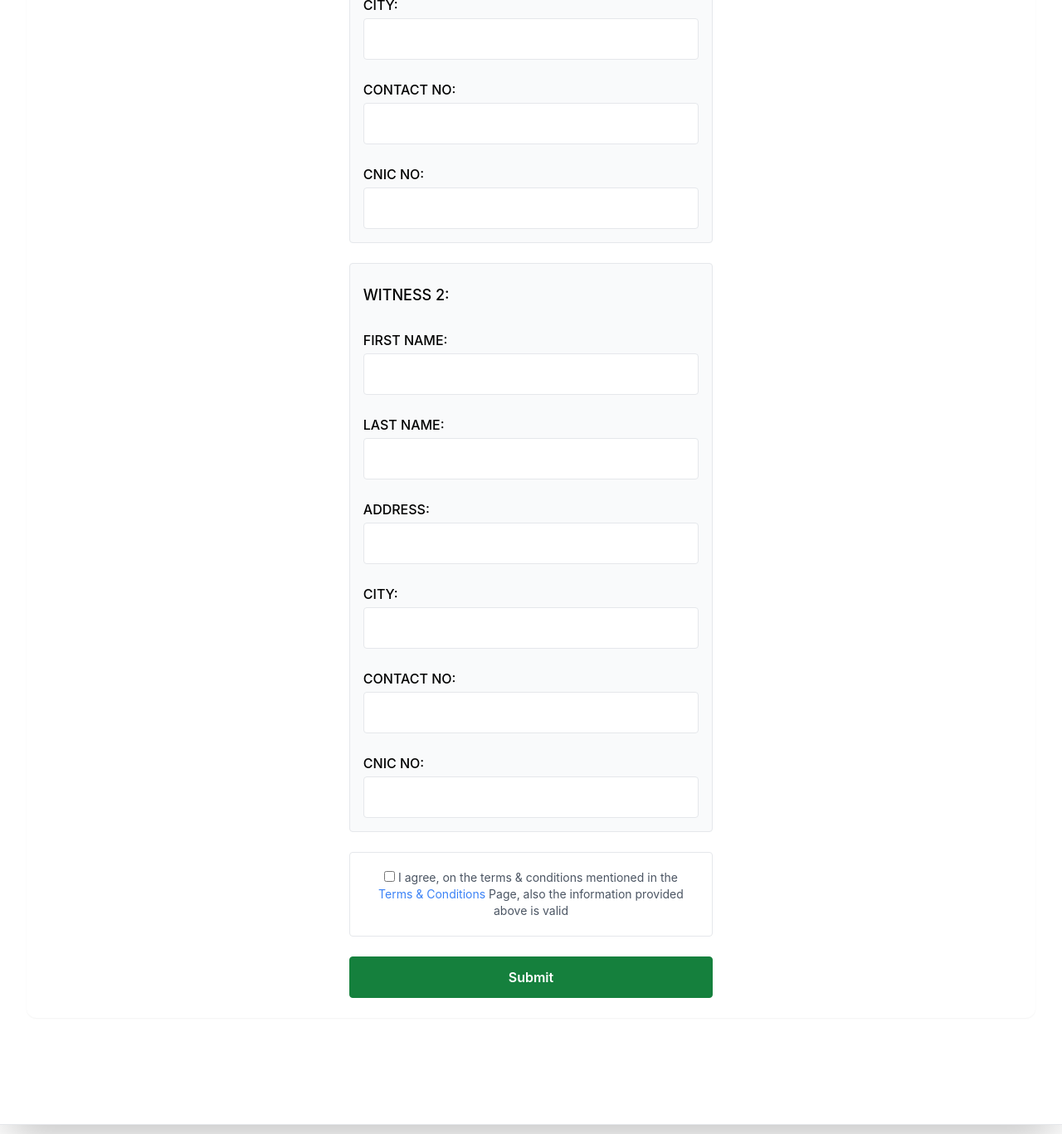
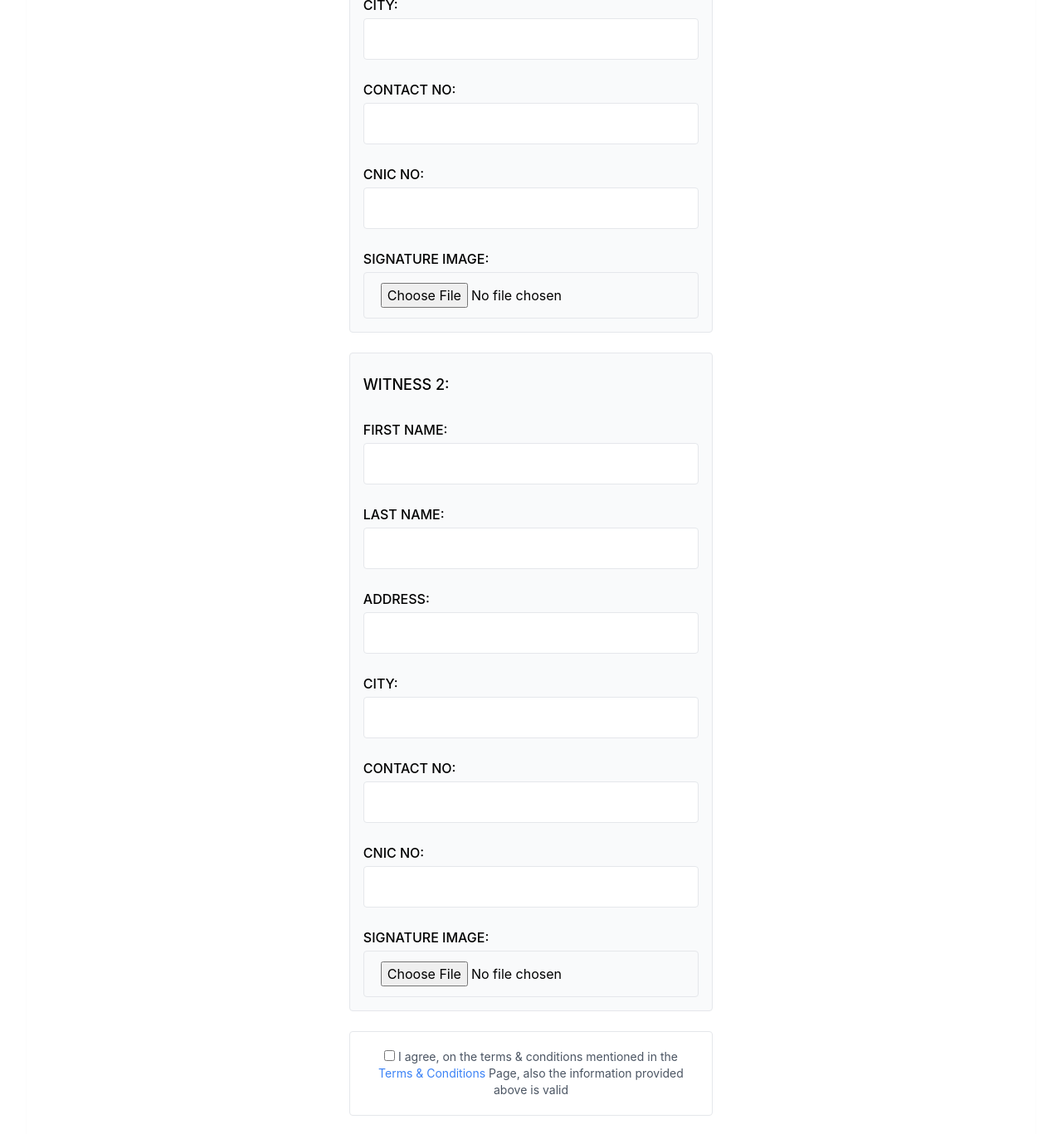
Before and after one commit to IBRAHIMTARIQ18/IHS, a React (Create React App) app: page /register in a window 1280 px wide. Shown: the part 1864-3231 px from the top of the page at 83% size. Built offline with nearby package versions, Linux system fonts and the light colour scheme.

Commit message:
Signature input fields added of witnesses

```diff
--- a/src/pages/register.jsx
+++ b/src/pages/register.jsx
@@ -154,6 +154,10 @@ export const RegisterForm = () => {
                       <label htmlFor="W1CNIC" className="font-medium">CNIC NO:</label>
                       <input className="block border placeholder-gray-400 px-5 py-3 leading-6 w-full rounded border-gray-200 focus:border-blue-500 focus:ring focus:ring-blue-500 focus:ring-opacity-50" type="tel" id="w1cnic" name="w1cnic" />
                     </div>
+                    <div className="space-y-1">
+                      <label htmlFor="W1Signature" className="font-medium">SIGNATURE IMAGE:</label>
+                      <input className="block border placeholder-gray-400 px-5 py-3 leading-6 w-full rounded border-gray-200 focus:border-blue-500 focus:ring focus:ring-blue-500 focus:ring-opacity-50" type="file" id="w1signature" name="w1signature" />
+                    </div>
                   </div>
 
                   <div className="space-y-6 p-4 rounded border bg-gray-50">
@@ -182,6 +186,10 @@ export const RegisterForm = () => {
                       <label htmlFor="W2CNIC" className="font-medium">CNIC NO:</label>
                       <input className="block border placeholder-gray-400 px-5 py-3 leading-6 w-full rounded border-gray-200 focus:border-blue-500 focus:ring focus:ring-blue-500 focus:ring-opacity-50" type="tel" id="w2cnic" name="w2cnic" />
                     </div>
+                    <div className="space-y-1">
+                      <label htmlFor="W2Signature" className="font-medium">SIGNATURE IMAGE:</label>
+                      <input className="block border placeholder-gray-400 px-5 py-3 leading-6 w-full rounded border-gray-200 focus:border-blue-500 focus:ring focus:ring-blue-500 focus:ring-opacity-50" type="file" id="w2signature" name="w2signature" />
+                    </div>
                   </div>
                   <div className="rounded border p-5 text-sm text-gray-600 text-center">
                     <input type="checkbox" /> I agree, on the terms & conditions mentioned in the <a href="termsandconditions" className=" text-blue-500"> Terms & Conditions </a>  Page, also the information provided above is valid
```
